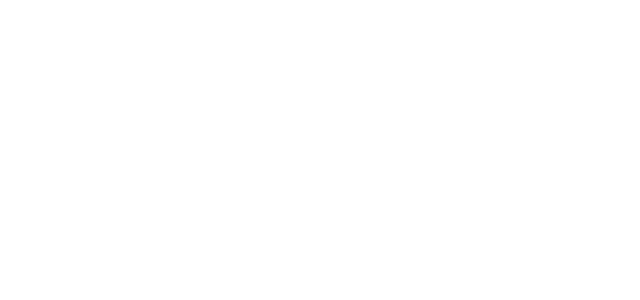
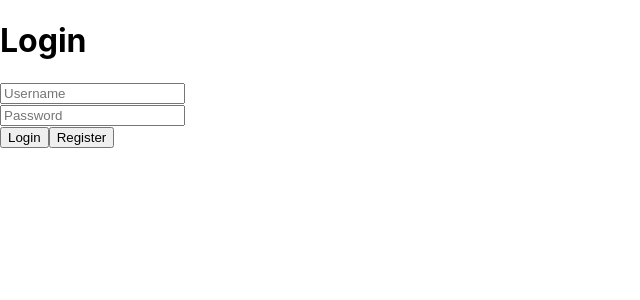
Before and after one commit to AdonisAlgos/pizza-ordering-system, a React (Create React App) app in the folder pizza-ordering-app/: page /login in a window 1280 px wide. Shown: the top 300 px of the page, without its empty margins (0-640 px from the left). Built offline with nearby package versions, Linux system fonts and the light colour scheme.

Commit message:
rendered Login page through App, added Login page title

```diff
--- a/pizza-ordering-app/src/App.js
+++ b/pizza-ordering-app/src/App.js
@@ -1,7 +1,12 @@
 import "./App.css";
+import LoginPage from "./pages/Login.page";
 
 function App() {
-  return <div></div>;
+  return (
+    <div>
+      <LoginPage />
+    </div>
+  );
 }
 
 export default App;
--- a/pizza-ordering-app/src/pages/Login.page.js
+++ b/pizza-ordering-app/src/pages/Login.page.js
@@ -3,6 +3,7 @@ import React from "react";
 const LoginPage = () => {
   return (
     <div>
+      <h1>Login</h1>
       <div>
         <input type="text" placeholder="Username" />
       </div>
```
Also changed, not shown: 1 other file (tests, documents, lock files or other folders).
